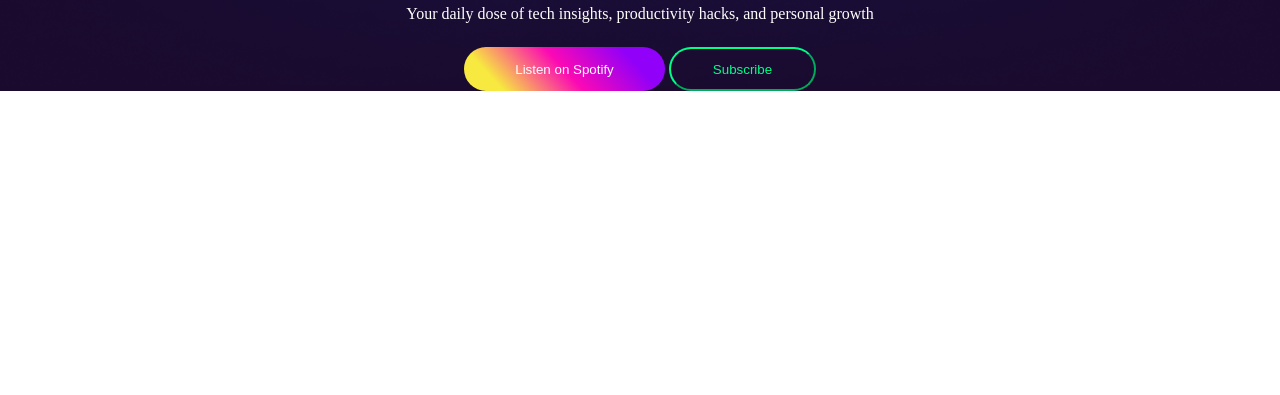
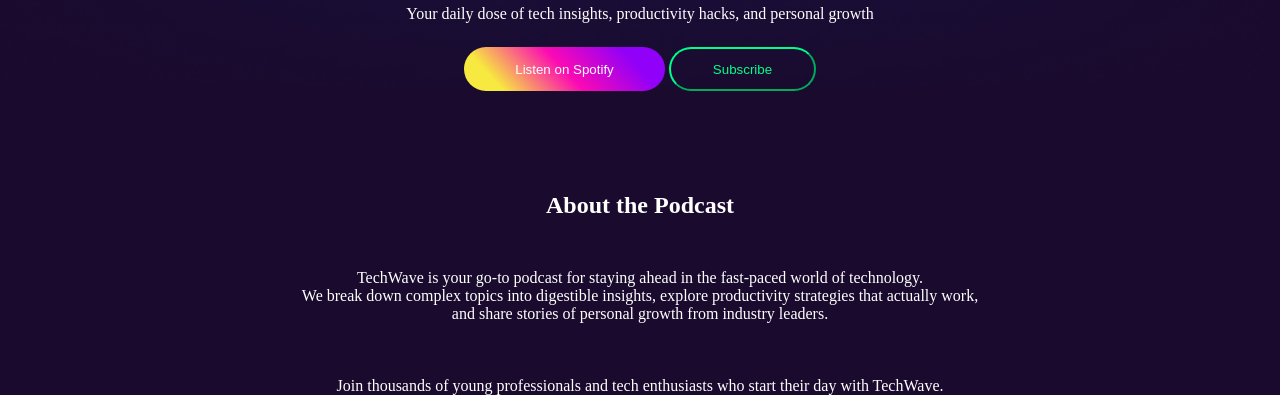
Before and after one commit to hasnamehnaj/B-13-A2, a plain HTML site: page index.html in a window 1280 px wide. Shown: the part 645-1040 px from the top of the page. Before the commit the page ends 800 px from the top, so only its background shows below. Drawn offline with Linux system fonts and the light colour scheme.

Commit message:
Section Done

```diff
--- a/index.html
+++ b/index.html
@@ -41,5 +41,16 @@
             </div>
         </div>
     </header>
+    <section>
+        <div class="Box">
+            <h1>About the Podcast</h1>
+            <p>TechWave is your go-to podcast for staying ahead in the fast-paced world of technology. <br>We break down complex topics into digestible insights, explore productivity strategies that actually work, <br>and share stories of personal growth from industry leaders.
+                <br>
+                <br>
+                <br>
+                <br>
+            Join thousands of young professionals and tech enthusiasts who start their day with TechWave.</p>
+        </div>
+    </section>
 </body>
 </html>
--- a/styles/index.css
+++ b/styles/index.css
@@ -16,6 +16,7 @@
 header{
     background-color: #1A0B2E;
     padding-top: 16px;
+
 }
 .logo {
     max-width: 1600px;
@@ -98,6 +99,7 @@ hr {
 .btn{
     text-align: center;
     margin-top: 24px;
+    padding-bottom: 101px;
 }
 .hero-primary-btn{
     color: white;
@@ -107,11 +109,7 @@ hr {
     border-radius: 25px;
     width: 201px;
     height: 44px;
-    /* text-align: center;
-    display: flex;
-    justify-content: center;
-    align-items: center;
-    text-align: center; */
+
 }
 
 .hero-secondary-btn{
@@ -125,3 +123,19 @@ hr {
 
 
 }
+ section {
+   text-align: center;
+   margin-top: -50px;
+   background-color: #1A0B2E;
+
+}
+.Box h1, p{
+    color: white;
+    display: flex;
+    justify-content: center;
+    margin-top: 50px;
+    text-align: center;
+}
+.section .box {
+    color: white;
+}
```
